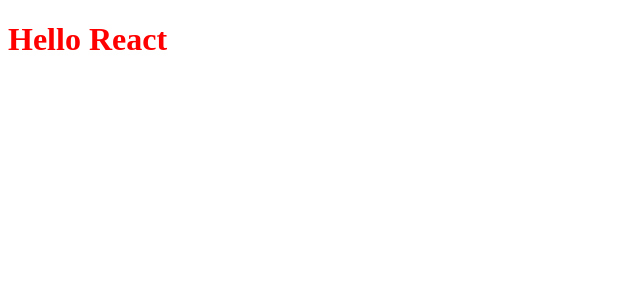
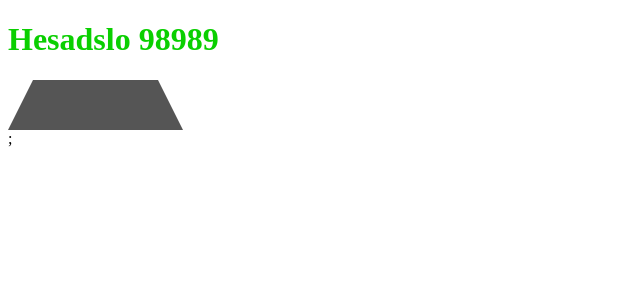
Before and after one commit to Afek-Sakaju/digital-clock-react, a React app: page / in a window 1280 px wide. Shown: the top 300 px of the page, without its empty margins (0-640 px from the left). Built offline with nearby package versions, Linux system fonts and the light colour scheme.

Commit message:
files are not rendering changes after the first run porject probably going to be switch to create react app instead of webpack (cound debugg but short on time and want to keep going with this project)

```diff
--- a/package.json
+++ b/package.json
@@ -4,7 +4,8 @@
   "description": "",
   "main": "index.js",
   "scripts": {
-    "serve": "webpack serve --mode development",
+    "start-dev": "webpack-dev-server --mode development --open --hot",
+    "serve": "webpack server --mode development",
     "build": "webpack --mode production",
     "test": "echo \"Error: no test specified\" && exit 1"
   },
--- a/src/app.js
+++ /dev/null
@@ -1,6 +0,0 @@
-import React from "react";
-const App = () => {
-  return <h1>Hello React</h1>;
-};
-
-export default App;
--- /dev/null
+++ b/src/app.jsx
@@ -0,0 +1,12 @@
+import React from "react";
+
+function App() {
+  return (
+    <>
+      <h1>Hesadslo 98989</h1>
+      <div className="trapezoid"></div>;
+    </>
+  );
+}
+
+export default App;
--- a/src/app.scss
+++ b/src/app.scss
@@ -1,3 +1,11 @@
 h1 {
-  color: red;
+  color: rgb(10, 207, 0);
 }
+
+.trapezoid {
+  border-bottom: 50px solid #555;
+  border-left: 25px solid transparent;
+  border-right: 25px solid transparent;
+  height: 0;
+  width: 125px;
+}
--- a/src/index.html
+++ b/src/index.html
@@ -8,8 +8,5 @@
   </head>
   <body>
     <div id="app"></div>
-
-    <!-- Notice we are pointing to `bundle.js` file -->
-    <script src="bundle.js"></script>
   </body>
 </html>
--- a/src/index.js
+++ b/src/index.js
@@ -1,6 +1,6 @@
 import React from "react";
 import ReactDOM from "react-dom";
-import App from "./App";
+import App from "./App.jsx";
 import "./App.scss";
 
 const el = document.getElementById("app");
--- a/webpack.config.js
+++ b/webpack.config.js
@@ -6,11 +6,17 @@
     path: path.join(__dirname, "/dist"), // the bundle output path
     filename: "bundle.js", // the name of the bundle
   },
+  resolve: {
+    extensions: ["*", ".js", ".jsx"], // adding .js and .jsx as extensions to be resolved
+  },
   plugins: [
     new HtmlWebpackPlugin({
       template: "src/index.html", // to import index.html file inside index.js
     }),
   ],
+  optimization: {
+    emitOnErrors: false,
+  },
   devServer: {
     port: 3030, // you can change the port
   },
```
